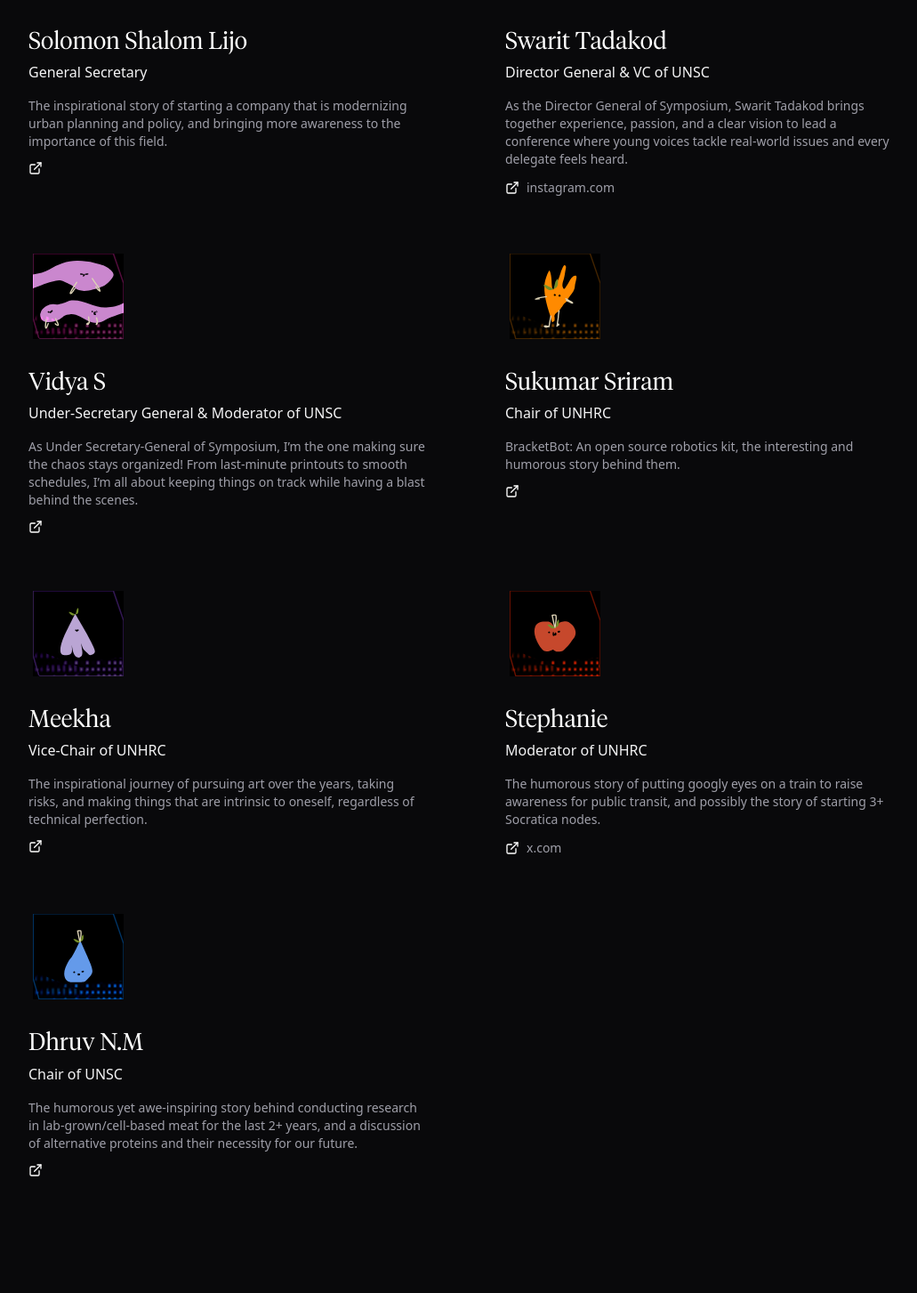
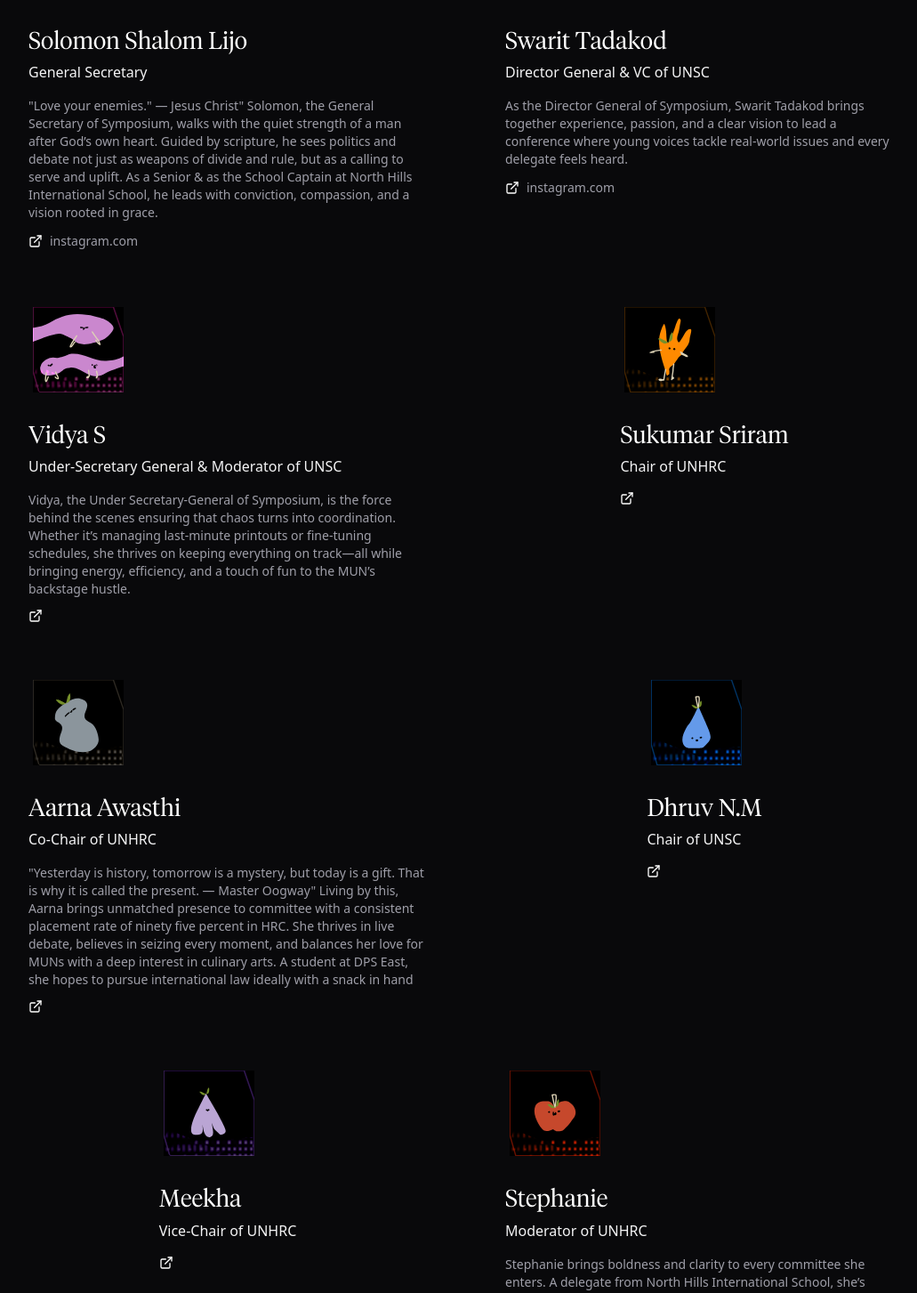
Before and after one commit to solomonshalom/mun, a Next.js app: page /stage in a window 1280 px wide. Shown: the part 491-1944 px from the top of the page at 89% size, without its empty margins (116-1147 px from the left). Built offline with nearby package versions, Linux system fonts and the light colour scheme; no server answers.

Commit message:
Jesus W!

```diff
--- a/src/app/page.tsx
+++ b/src/app/page.tsx
@@ -72,7 +72,7 @@ export default function Home() {
               initial={{ opacity: 0, y: 15 }}
               animate={{ opacity: 1, y: 0 }}
               transition={{ delay: 0.63, duration: 0.5, ease: "easeOut" }}
-              href="https://drive.google.com/file/d/1aDeRgyXmBurvdPeMAqVC1qY-E04Y0yn6/view?usp=sharing"
+              href="https://drive.google.com/file/d/13LO1Hdq2a-HqmTRJuECgWktZcNW6h9HI/view?usp=sharing"
               onClick={handleWatchLivestreamClick}
             >
               <button className="glassmorphic-light-button">
--- a/src/app/stage/page.tsx
+++ b/src/app/stage/page.tsx
@@ -10,6 +10,7 @@ import HackerFab from "@/components/svg/demos/hackerfab.svg";
 import Jasmine from "@/components/svg/demos/jasmine.svg";
 import Rikard from "@/components/svg/demos/rikard.svg";
 import Rishi from "@/components/svg/demos/rishi.svg";
+import Kevin from "@/components/svg/demos/kevin.svg";
 import Ticker from "@/components/Ticker";
 import { BLUR_CONTENT } from "@/flags";
 import { motion } from "motion/react";
@@ -21,9 +22,12 @@ const DEMO_DATA: DemoCardProps[] = [
     title: "Solomon Shalom Lijo",
     author: "General Secretary",
     description:
-      "The inspirational story of starting a company that is modernizing urban planning and policy, and bringing more awareness to the importance of this field.",
+      `"Love your enemies." — Jesus Christ" \n \n
+Solomon, the General Secretary of Symposium, walks with the quiet strength of a man after God’s own heart.
+Guided by scripture, he sees politics and debate not just as weapons of divide and rule, but as a calling to serve and uplift.
+As a Senior & as the School Captain at North Hills International School, he leads with conviction, compassion, and a vision rooted in grace. `,
     icon: Rishi,
-    href: "",
+    href: "https://instagram.com/solomon_lijo",
   },
   {
     title: "Swarit Tadakod",
@@ -37,7 +41,7 @@ const DEMO_DATA: DemoCardProps[] = [
     title: "Vidya S",
     author: "Under-Secretary General & Moderator of UNSC",
     description:
-      "As Under Secretary-General of Symposium, I’m the one making sure the chaos stays organized! From last-minute printouts to smooth schedules, I’m all about keeping things on track while having a blast behind the scenes.",
+      "Vidya, the Under Secretary-General of Symposium, is the force behind the scenes ensuring that chaos turns into coordination. Whether it’s managing last-minute printouts or fine-tuning schedules, she thrives on keeping everything on track—all while bringing energy, efficiency, and a touch of fun to the MUN’s backstage hustle.",
     icon: HackerFab,
     href: "",
   },
@@ -45,15 +49,32 @@ const DEMO_DATA: DemoCardProps[] = [
     title: "Sukumar Sriram",
     author: "Chair of UNHRC",
     description:
-      "BracketBot: An open source robotics kit, the interesting and humorous story behind them.",
+      "",
     icon: Brian,
+    href: "",
+  },
+  {
+    title: "Aarna Awasthi",
+    author: "Co-Chair of UNHRC",
+    description:
+      `"Yesterday is history, tomorrow is a mystery, but today is a gift. That is why it is called the present. — Master Oogway" \n \n
+      Living by this, Aarna brings unmatched presence to committee with a consistent placement rate of ninety five percent in HRC. She thrives in live debate, believes in seizing every moment, and balances her love for MUNs with a deep interest in culinary arts. A student at DPS East, she hopes to pursue international law ideally with a snack in hand`,
+    icon: Kevin,
+    href: "",
+  },
+  {
+    title: "Dhruv N.M",
+    author: "Chair of UNSC",
+    description:
+      "",
+    icon: Rikard,
     href: "",
   },
   {
     title: "Meekha",
     author: "Vice-Chair of UNHRC",
     description:
-      "The inspirational journey of pursuing art over the years, taking risks, and making things that are intrinsic to oneself, regardless of technical perfection.",
+      "",
     icon: Jasmine,
     href: "",
   },
@@ -61,17 +82,13 @@ const DEMO_DATA: DemoCardProps[] = [
     title: "Stephanie",
     author: "Moderator of UNHRC",
     description:
-      "The humorous story of putting googly eyes on a train to raise awareness for public transit, and possibly the story of starting 3+ Socratica nodes.",
+      `Stephanie brings boldness and clarity to every committee she enters.
+A delegate from North Hills International School, she’s placed in both MUNs she’s attended so far.
+Known for sharp arguments, fearless diplomacy, and a creative spark rooted in art and music,
+she tackles global issues with conviction—and speaks to be heard and remembered.`
+,
     icon: Arielle,
-    href: "https://x.com/ariellelok",
-  },
-  {
-    title: "Dhruv N.M",
-    author: "Chair of UNSC",
-    description:
-      "The humorous yet awe-inspiring story behind conducting research in lab-grown/cell-based meat for the last 2+ years, and a discussion of alternative proteins and their necessity for our future.",
-    icon: Rikard,
-    href: "",
+    href: "https://www.instagram.com/stephanie_mascarenhas/",
   }
 ];
 
```
